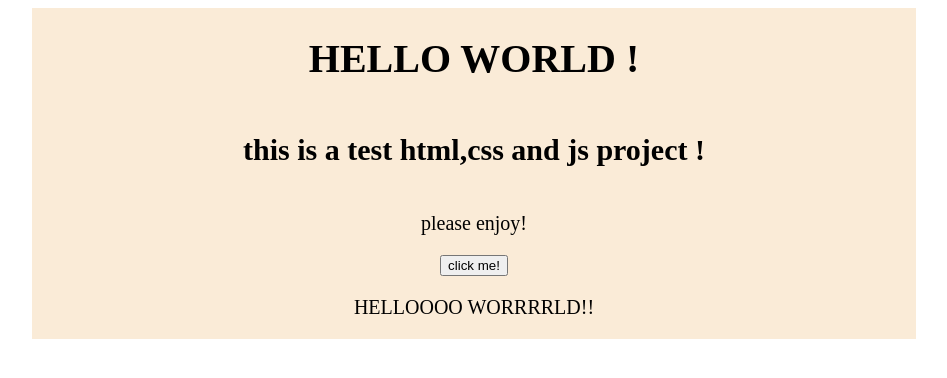
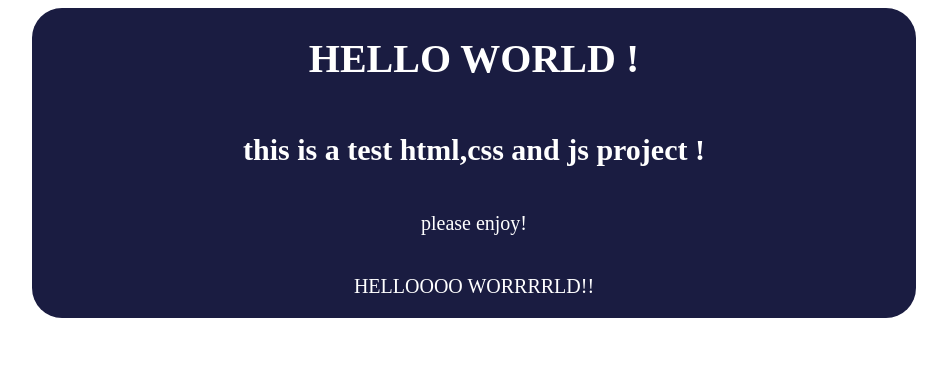
Before and after one commit to mirna00/gitCourse, a plain HTML site: page index.html in a window 1280 px wide. Both pictures are taken after a click on the button "click me!". Shown: the whole page, without its empty margins (166-1113 px from the left). Drawn offline with Linux system fonts and the light colour scheme.

Commit message:
beatified

```diff
--- a/css/main.css
+++ b/css/main.css
@@ -2,10 +2,15 @@ body {
  font-size:20px;
 }
 .page{
- background-color: antiquewhite;
+ background-color: #1a1c41;
+ color: white;
+ border-radius: 30px;
  width: 70%;
  margin-left: 15%;
  display: flex;
  flex-direction: column;
  align-items: center;
 }
+#hello_world{
+ visibility:hidden;
+}
--- a/js/main.js
+++ b/js/main.js
@@ -1,11 +1,8 @@
 function welcome(){
+    let word = document.getElementById('hello_world');
+    setInterval(function(){
+        word.style.visibility = word.style.visibility === 'visible' ? 'hidden' : 'visible' ;
+    },400);
     let button = document.getElementById('click_me_button');
-    // button.hidden = true;
-
-        setInterval(function(){
-            let word = document.getElementById('hello_world');
-            word.style.visibility = word.style.visibility === 'visible' ? 'hidden' : 'visible' ;
-        },400);
-
-
+    button.hidden = true;
 }
```
